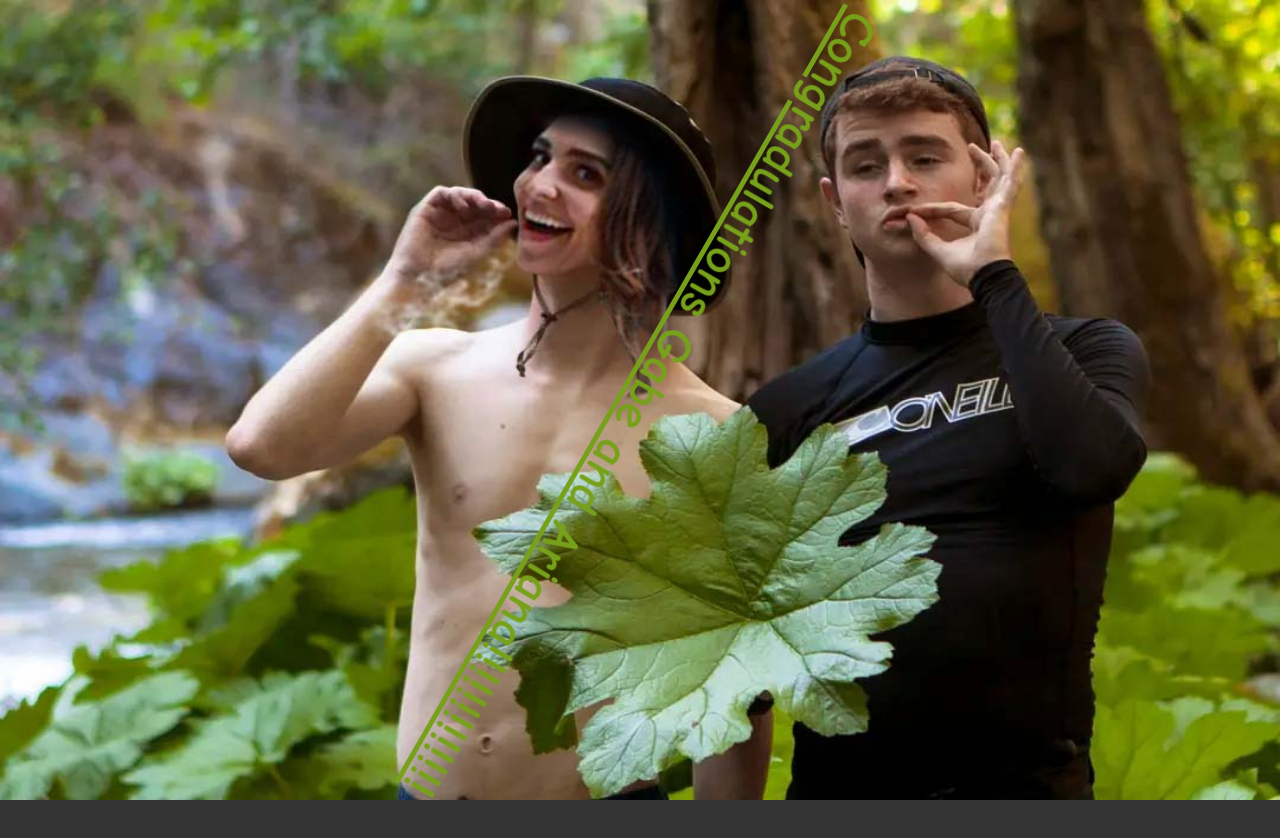
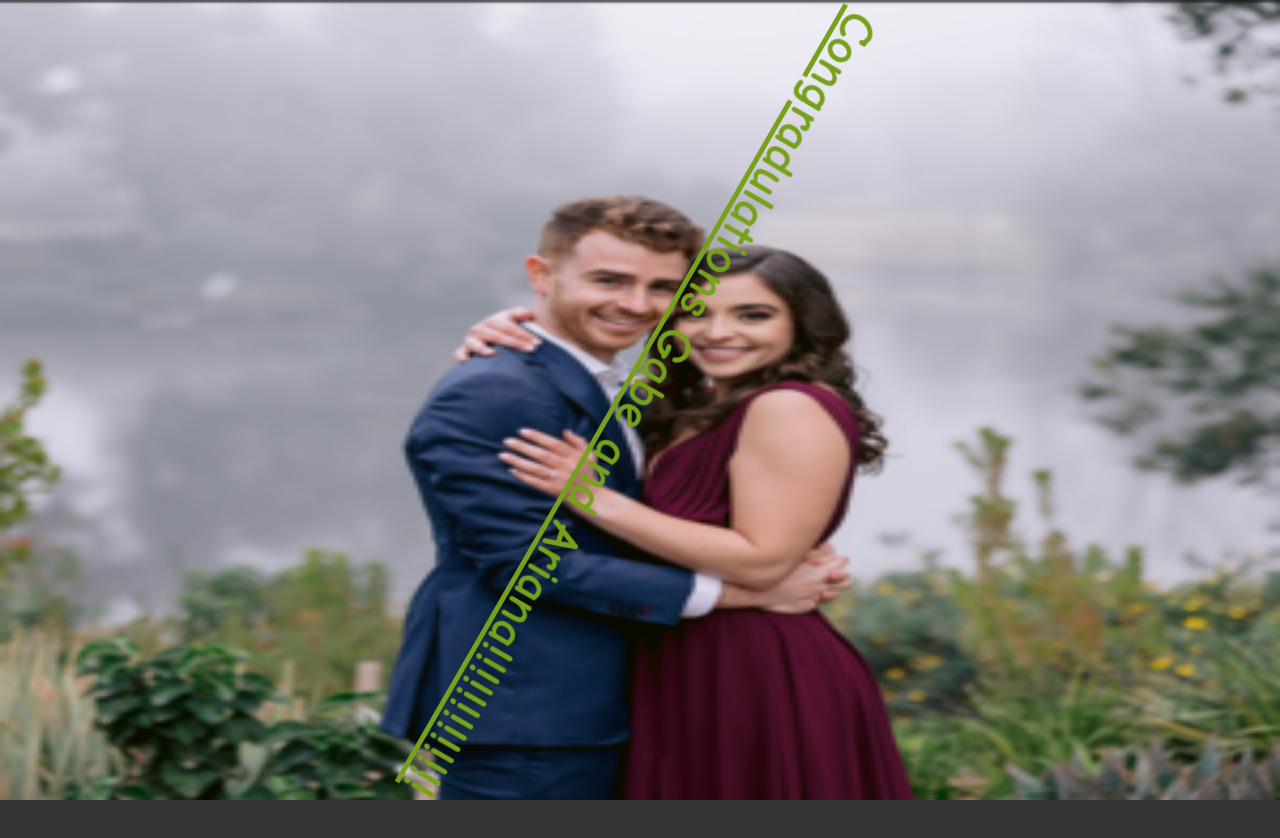
Before and after one commit to jregensteinAV/jregensteinAV.github.io, a plain HTML site: page index.html in a window 1280 px wide. Drawn offline with Linux system fonts and the light colour scheme.

Commit message:
Reverted picture

```diff
--- a/index.html
+++ b/index.html
@@ -11,7 +11,7 @@
       }
 
       #poopdotbike {
-        background-image: url('gabriana2.jpg');
+        background-image: url('gabriana.png');
         background-repeat: no-repeat;
         background-size: 100% 100%;
         position: absolute;
```
